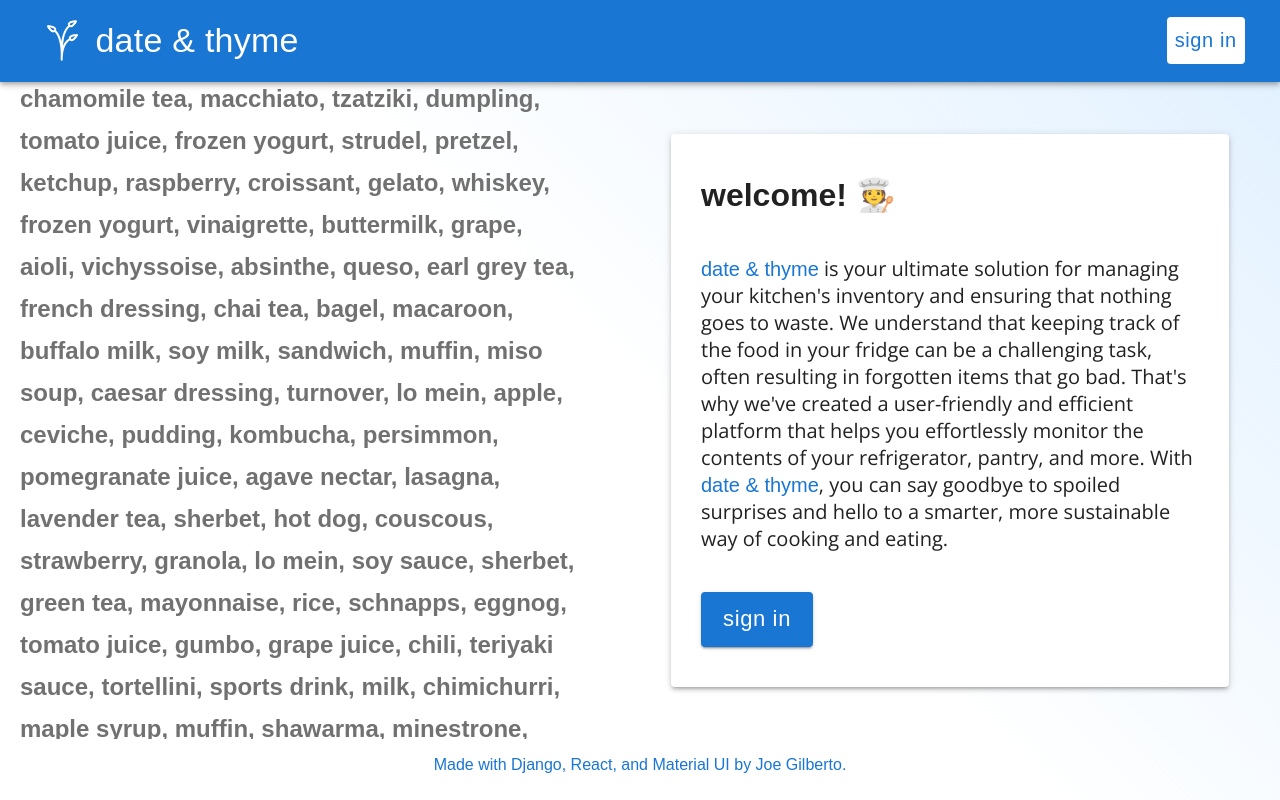
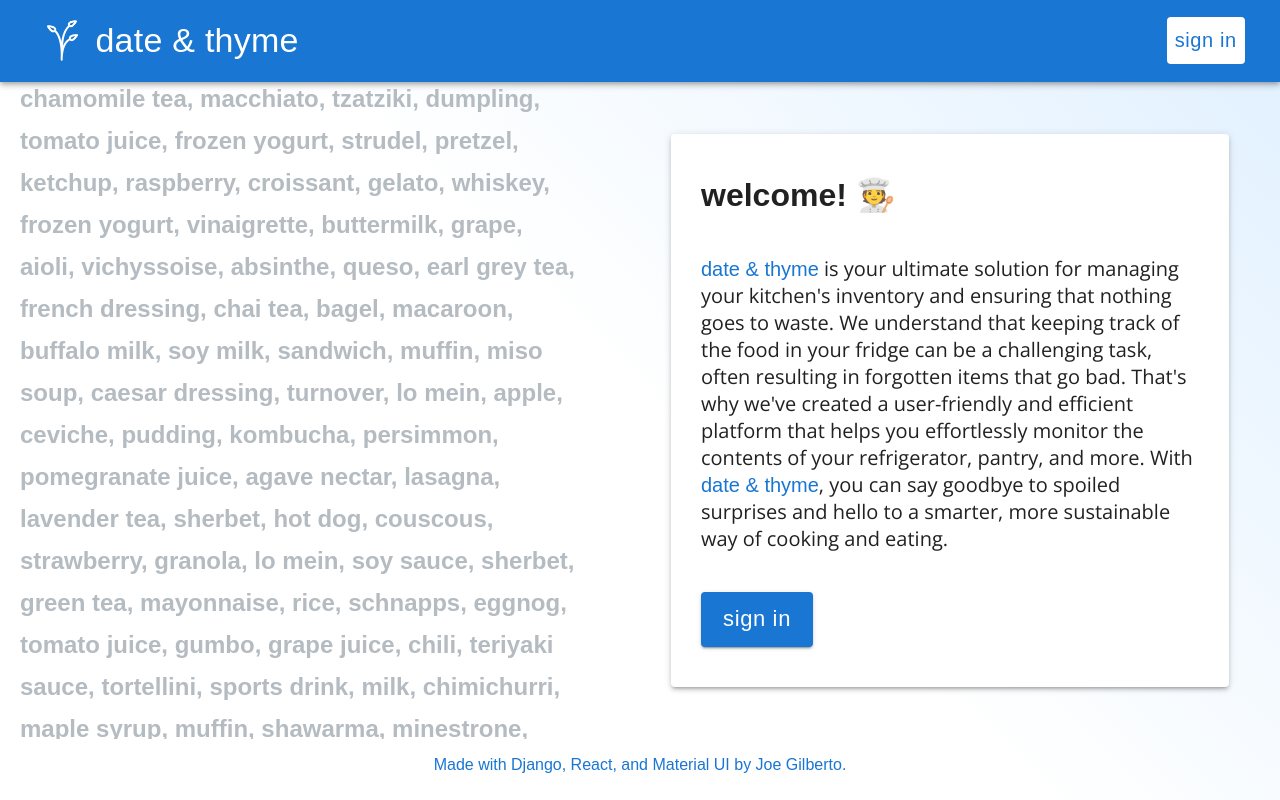
Before and after one commit to joekgilberto/date-and-thyme, a React (Create React App) app in the folder frontend/: page / in a window 1280 px wide. Built offline with nearby package versions, Linux system fonts and the light colour scheme; no server answers; a web font is replaced by a local one.

Commit message:
finishes readme, changes background text color

```diff
--- a/frontend/src/components/BackgroundText/BackgroundText.css
+++ b/frontend/src/components/BackgroundText/BackgroundText.css
@@ -2,5 +2,5 @@
     padding-right: 60px;
     animation: scroll 300s infinite linear;
     line-height: 1.75;
-    color: #717171;
+    color: #b4bbc1;
 }
--- a/frontend/src/pages/Fridge/Fridge.css
+++ b/frontend/src/pages/Fridge/Fridge.css
@@ -4,7 +4,7 @@
 }
 
 .Fridge h2{
-    color: #717171;
+    color: #b4bbc1;
     margin: 20px;
 }
 
@@ -18,7 +18,7 @@
 }
 
 .Fridge a p{
-    color: #717171;
+    color: #b4bbc1;
 }
 
 .Fridge>div:hover{
--- a/frontend/src/pages/Notifications/Notifications.css
+++ b/frontend/src/pages/Notifications/Notifications.css
@@ -1,6 +1,6 @@
 .Notifications h2{
     padding: 20px;
-    color: #717171;
+    color: #b4bbc1;
 }
 
 .notif-header{
```
Also changed, not shown: 1 other file (tests, documents, lock files or other folders).
